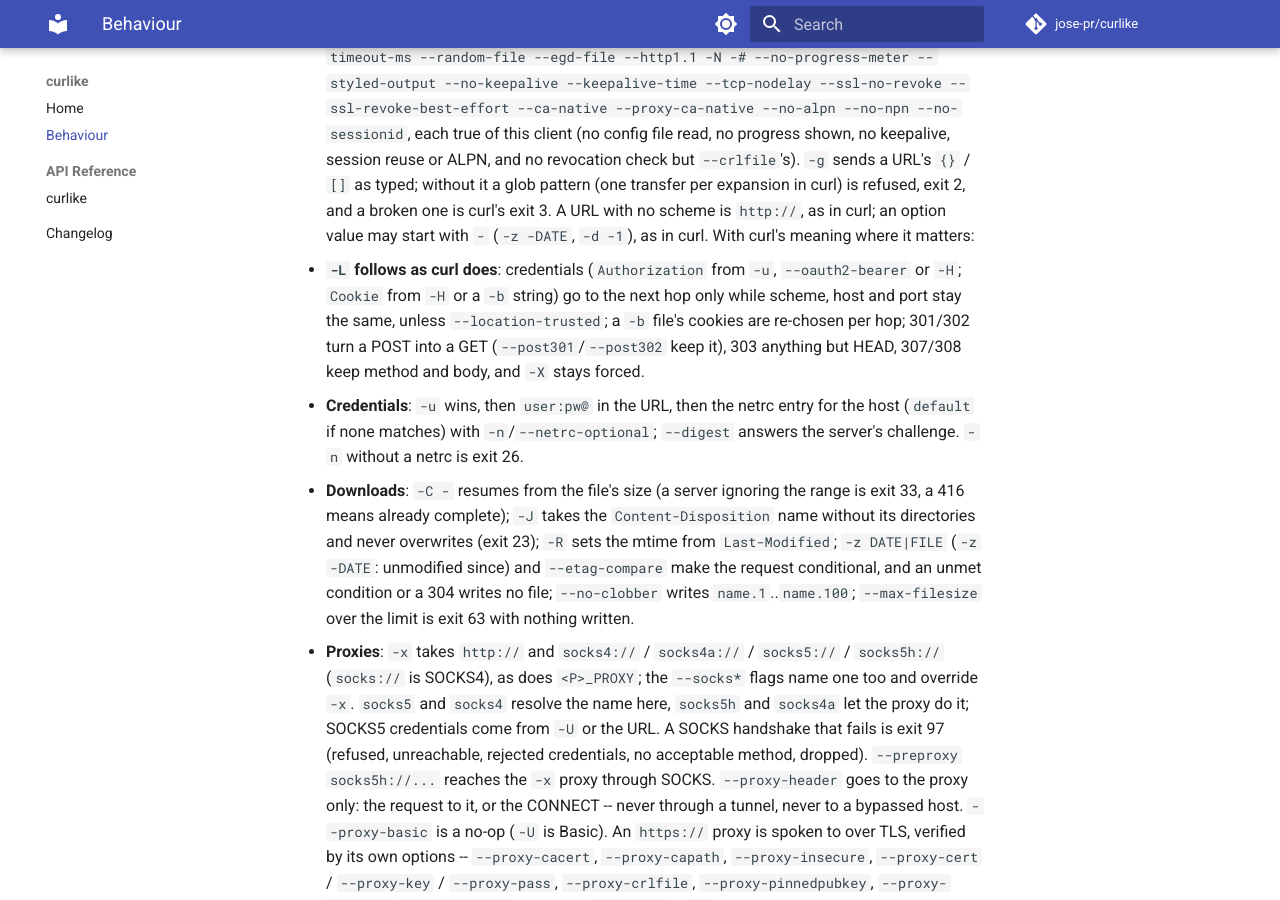
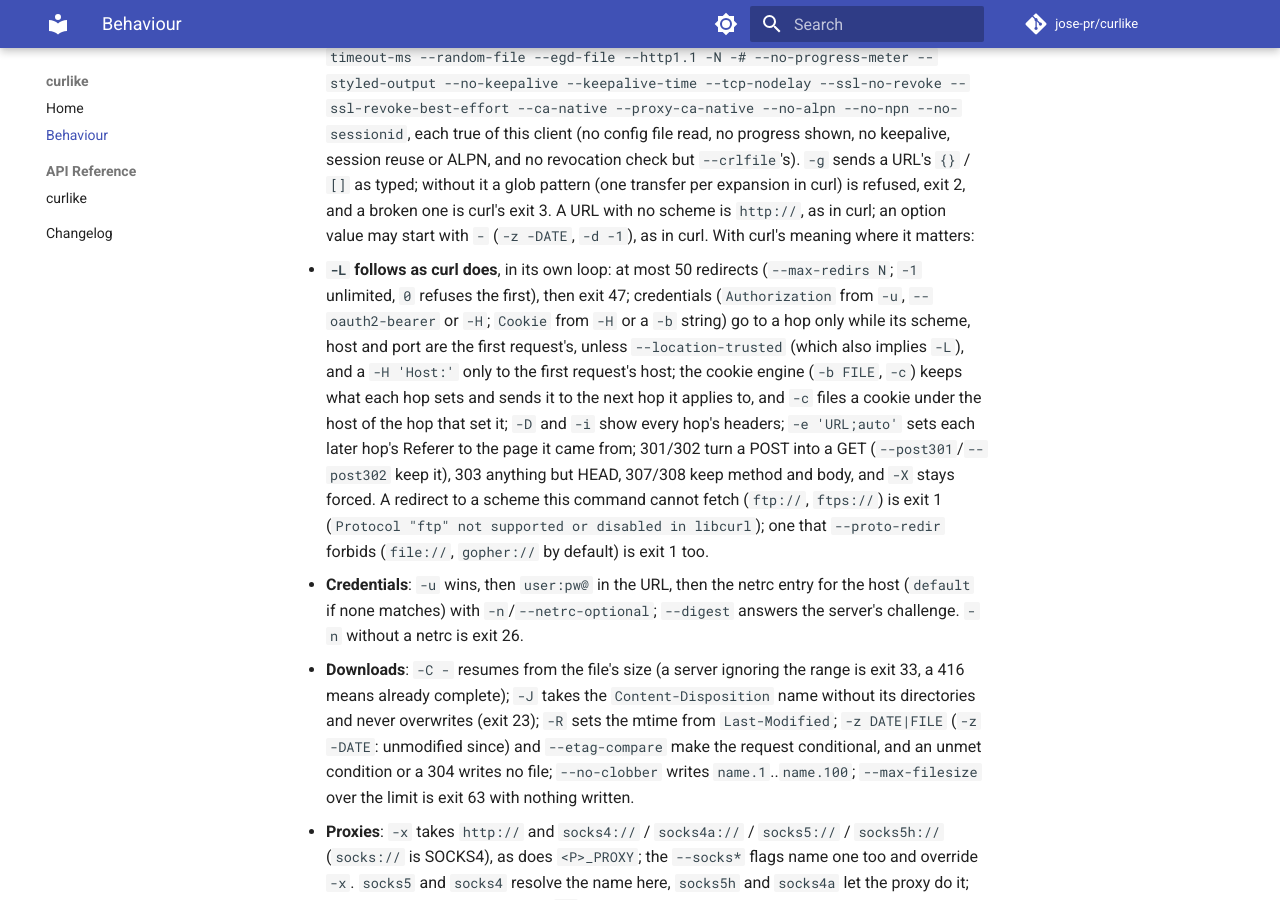
Before and after one commit to jose-pr/curlike, an MkDocs documentation site: the page built from docs/behaviour.md, in a window 1280 px wide and 900 px high, scrolled down 1098 px. Built offline with MkDocs 1.6.1 and Material for MkDocs 9.7.7, drawn with Linux system fonts in a browser that asks for light colours; comment, search, counter and statistics services are not loaded.

Commit message:
docs: -L in its own loop; version 0.1.0.dev8

```diff
--- a/docs/behaviour.md
+++ b/docs/behaviour.md
@@ -49,12 +49,22 @@
   exit 2, and a broken one is curl's exit 3. A URL with no scheme is
   `http://`, as in curl; an option value may start with `-` (`-z -DATE`, `-d
   -1`), as in curl. With curl's meaning where it matters:
-  - **`-L` follows as curl does**: credentials (`Authorization` from `-u`,
-    `--oauth2-bearer` or `-H`; `Cookie` from `-H` or a `-b` string) go to the
-    next hop only while scheme, host and port stay the same, unless
-    `--location-trusted`; a `-b` file's cookies are re-chosen per hop; 301/302
-    turn a POST into a GET (`--post301`/`--post302` keep it), 303 anything but
-    HEAD, 307/308 keep method and body, and `-X` stays forced.
+  - **`-L` follows as curl does**, in its own loop: at most 50 redirects
+    (`--max-redirs N`; `-1` unlimited, `0` refuses the first), then exit 47;
+    credentials (`Authorization` from `-u`, `--oauth2-bearer` or `-H`;
+    `Cookie` from `-H` or a `-b` string) go to a hop only while its scheme,
+    host and port are the first request's, unless `--location-trusted` (which
+    also implies `-L`), and a `-H 'Host:'` only to the first request's host;
+    the cookie engine (`-b FILE`, `-c`) keeps what each hop sets and sends it
+    to the next hop it applies to, and `-c` files a cookie under the host of
+    the hop that set it; `-D` and `-i` show every hop's headers; `-e
+    'URL;auto'` sets each later hop's Referer to the page it came from;
+    301/302 turn a POST into a GET (`--post301`/`--post302` keep it), 303
+    anything but HEAD, 307/308 keep method and body, and `-X` stays forced. A
+    redirect to a scheme this command cannot fetch (`ftp://`, `ftps://`) is
+    exit 1 (`Protocol "ftp" not supported or disabled in libcurl`); one that
+    `--proto-redir` forbids (`file://`, `gopher://` by default) is exit 1
+    too.
   - **Credentials**: `-u` wins, then `user:pw@` in the URL, then the netrc entry
     for the host (`default` if none matches) with `-n`/`--netrc-optional`;
     `--digest` answers the server's challenge. `-n` without a netrc is exit 26.
--- a/pyproject.toml
+++ b/pyproject.toml
@@ -5,7 +5,7 @@ build-backend = "hatchling.build"
 
 [project]
 name = "curlike"
-version = "0.1.0.dev7"
+version = "0.1.0.dev8"
 authors = [{ name = "jose-pr", email = "jose-pr@coqui.dev" }]
 description = "A drop-in curl: the real curl when there is one, with syshttp's proxy and hooks applied, else a curl-compatible command over the standard library"
 readme = "README.md"
```
Also changed, not shown: CHANGELOG.md (+11 -0 lines).
